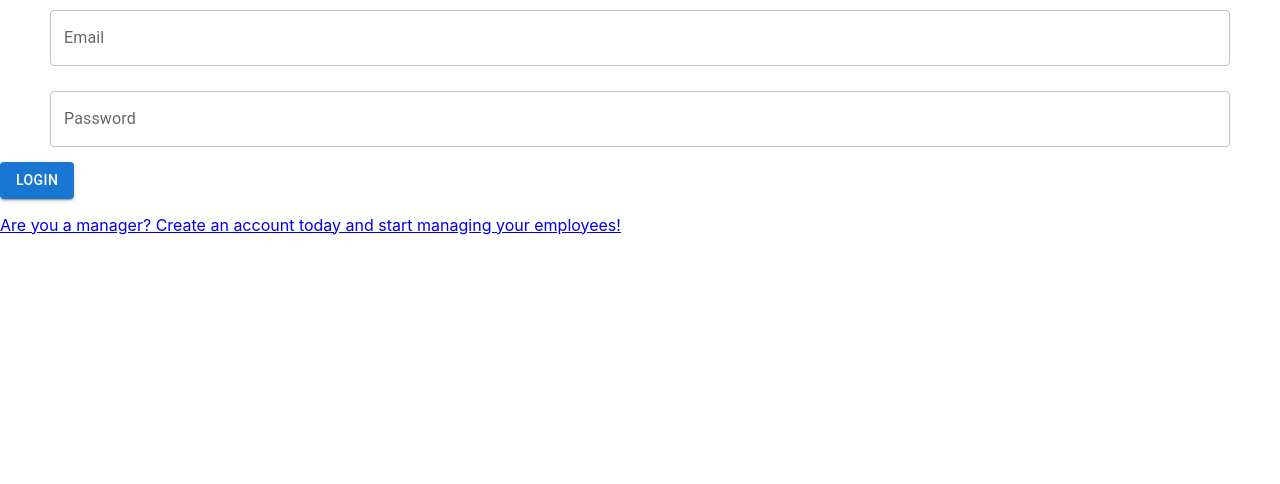
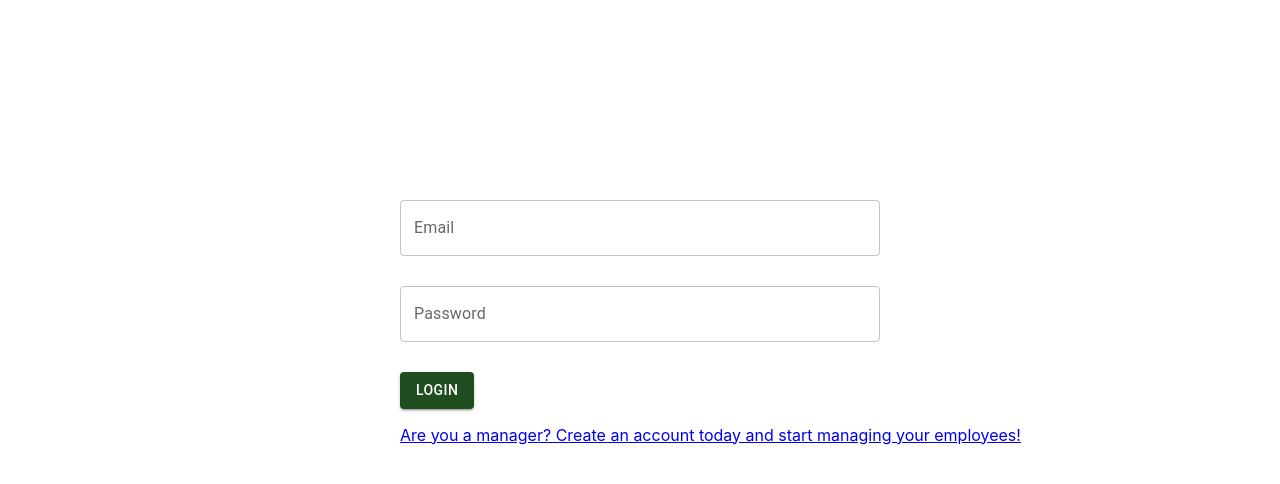
Before and after one commit to ayababa12/SkillSphere, a React (Create React App) app in the folder frontend/: page /authentication in a window 1280 px wide. Shown: the top 484 px of the page. Built offline with nearby package versions, Linux system fonts and the light colour scheme.

Commit message:
styled login and registration

```diff
--- a/frontend/src/pages/authentication.js
+++ b/frontend/src/pages/authentication.js
@@ -6,7 +6,7 @@ import {SERVER_URL} from '../App'
 import { getUserToken, saveUserToken, clearUserToken ,getIsManager, saveIsManager} from "../localStorage";
 import { Link } from 'react-router-dom';
 import { useNavigate  } from 'react-router-dom';
-
+import '../styles/authentication.css'
 
 
 
@@ -91,8 +91,8 @@ const LoginPage = ({ userToken, setUserToken, isManager, setIsManager }) => {
 
       {register ?
       (
-        <div>  {/* This is displayed ig the user wants to register */}
-                  <div className="form-item">
+        <div className='registerForm'>  {/* This is displayed ig the user wants to register */}
+                  <div className="register-form-item">
                     <TextField
                       fullWidth
                       label="Fname"
@@ -101,7 +101,7 @@ const LoginPage = ({ userToken, setUserToken, isManager, setIsManager }) => {
                       onChange={({ target: { value } }) => setFirstName(value)}
                     />
                   </div>
-                  <div className="form-item">
+                  <div className="register-form-item">
                     <TextField
                       fullWidth
                       label="Lname"
@@ -110,7 +110,7 @@ const LoginPage = ({ userToken, setUserToken, isManager, setIsManager }) => {
                       onChange={({ target: { value } }) => setLastName(value)}
                     />
                   </div>
-                  <div className="form-item">
+                  <div className="register-form-item">
                     <TextField
                       fullWidth
                       label="Email"
@@ -119,7 +119,7 @@ const LoginPage = ({ userToken, setUserToken, isManager, setIsManager }) => {
                       onChange={({ target: { value } }) => setEmail(value)}
                     />
                   </div>
-                  <div className="form-item">
+                  <div className="register-form-item">
                     <TextField
                       fullWidth
                       label="Password"
@@ -128,7 +128,7 @@ const LoginPage = ({ userToken, setUserToken, isManager, setIsManager }) => {
                       onChange={({ target: { value } }) => setPassword(value)}
                     />
                   </div>
-                  <Button
+                  <Button style={{backgroundColor:'#1f4d20', marginLeft:'400px'}}
                     color="primary"
                     variant="contained"
                     onClick={() => createManager(email, password, first_name, last_name)}
@@ -139,7 +139,7 @@ const LoginPage = ({ userToken, setUserToken, isManager, setIsManager }) => {
                   <p  style={{color:"red"}}>{errorMsg}</p>
 
 
-                  <Link onClick={() => {setRegister(false); setErrorMsg("");}}>
+                  <Link onClick={() => {setRegister(false); setErrorMsg("");}} style={{marginLeft:'400px'}}>
                       Already have an account? click here to login!
                   </Link>
 
@@ -148,8 +148,8 @@ const LoginPage = ({ userToken, setUserToken, isManager, setIsManager }) => {
       )
       :
       (
-        <div>      {/* This is displayed ig the user wants to login */}
-                  <div className="form-item">
+        <div className='loginForm'>      {/* This is displayed ig the user wants to login */}
+                  <div className="login-form-item">
                     <TextField
                       fullWidth
                       label="Email"
@@ -158,7 +158,7 @@ const LoginPage = ({ userToken, setUserToken, isManager, setIsManager }) => {
                       onChange={({ target: { value } }) => setEmail(value)}
                     />
                   </div>
-                  <div className="form-item">
+                  <div className="login-form-item">
                     <TextField
                       fullWidth
                       label="Password"
@@ -167,7 +167,7 @@ const LoginPage = ({ userToken, setUserToken, isManager, setIsManager }) => {
                       onChange={({ target: { value } }) => setPassword(value)}
                     />
                   </div>
-                  <Button
+                  <Button style={{backgroundColor: '#1f4d20',marginLeft: '400px' }}
                     color="primary"
                     variant="contained"
                     onClick={() => login(email, password)}
@@ -176,7 +176,7 @@ const LoginPage = ({ userToken, setUserToken, isManager, setIsManager }) => {
                   </Button>
                   <p  style={{color:"red"}}>{errorMsg}</p>
 
-                  <Link onClick={() => {setRegister(true); setErrorMsg("");}}>
+                  <Link onClick={() => {setRegister(true); setErrorMsg("");}} style = {{marginLeft:'400px'}}>
                       Are you a manager? Create an account today and start managing your employees!
                   </Link>
         </div>)
--- a/frontend/src/pages/employeeProfile.js
+++ b/frontend/src/pages/employeeProfile.js
@@ -10,6 +10,7 @@ import InputLabel from '@mui/material/InputLabel';
 import { DatePicker } from '@mui/x-date-pickers/DatePicker';
 import { LocalizationProvider } from '@mui/x-date-pickers/LocalizationProvider';
 import { AdapterDayjs } from '@mui/x-date-pickers/AdapterDayjs';
+import '../styles/employees.css'
 
 
 const UserProfilePage = ({userToken}) => {
@@ -100,11 +101,11 @@ const UserProfilePage = ({userToken}) => {
 
   return (
     <div>
-      <h1>User Profile: {email}</h1>
+      <h1>{first_name} {last_name}</h1>
       {/* Render user profile information */}
     { edit? (
                 <div>
-                    <Button
+                    <Button  style={{backgroundColor: '#1f4d20' , marginTop:'15px',marginLeft: '1430px'}}
                         color="primary"
                         variant="contained"
                         onClick={() => setEdit(false)}
@@ -129,6 +130,7 @@ const UserProfilePage = ({userToken}) => {
                         onChange={({ target: { value } }) => setLastName(value)}
                         />
                     </div>
+                    <div className="form-item">
                     <FormControl fullWidth>
                         <InputLabel id="demo-simple-select-label">Department</InputLabel>
                         <Select
@@ -143,6 +145,8 @@ const UserProfilePage = ({userToken}) => {
 
                         </Select>
                     </FormControl>
+                    </div>
+                    <div className="form-item">
                     <FormControl fullWidth>
                         <InputLabel id="demo-simple-select-label">Gender</InputLabel>
                         <Select
@@ -157,6 +161,8 @@ const UserProfilePage = ({userToken}) => {
 
                         </Select>
                     </FormControl>
+                    </div>
+                    <div className="form-item">
                     <LocalizationProvider dateAdapter={AdapterDayjs}>
 
                             <DatePicker
@@ -165,15 +171,15 @@ const UserProfilePage = ({userToken}) => {
                                 label="Date of birth" />
 
                     </LocalizationProvider>
-
-                    <Button
+                    </div>
+                    <Button  style={{backgroundColor: '#1f4d20', marginLeft:'40px'}}
                         color="primary"
                         variant="contained"
                         onClick={() => updateEmployee(first_name,last_name,department,gender, dateOfBirth)}
                         >
                         Apply Changes
                     </Button>
-                    <Button
+                    <Button style={{backgroundColor: '#1f4d20',marginLeft:'40px'}}
                         color="primary"
                         variant="contained"
                         onClick={() => deleteEmployee()}
@@ -187,7 +193,7 @@ const UserProfilePage = ({userToken}) => {
 
         (
             <div>
-                <Button
+                <Button style={{backgroundColor: '#1f4d20' , marginTop:'15px',marginLeft: '1430px'}}
                     color="primary"
                     variant="contained"
                     onClick={() => setEdit(true)}
--- /dev/null
+++ b/frontend/src/styles/authentication.css
@@ -0,0 +1,19 @@
+.registerForm{
+    margin-top: 200px;
+}
+.loginForm{
+    margin-top: 200px;
+
+}
+.login-form-item{
+    margin-left:400px;
+    margin-right:400px;
+    margin-bottom: 30px;
+
+}
+.register-form-item{
+    margin-left:400px;
+    margin-right:400px;
+    margin-bottom: 30px;
+
+}
```
Also changed, not shown: frontend/src/styles/employees.css (line endings or trailing spaces).
